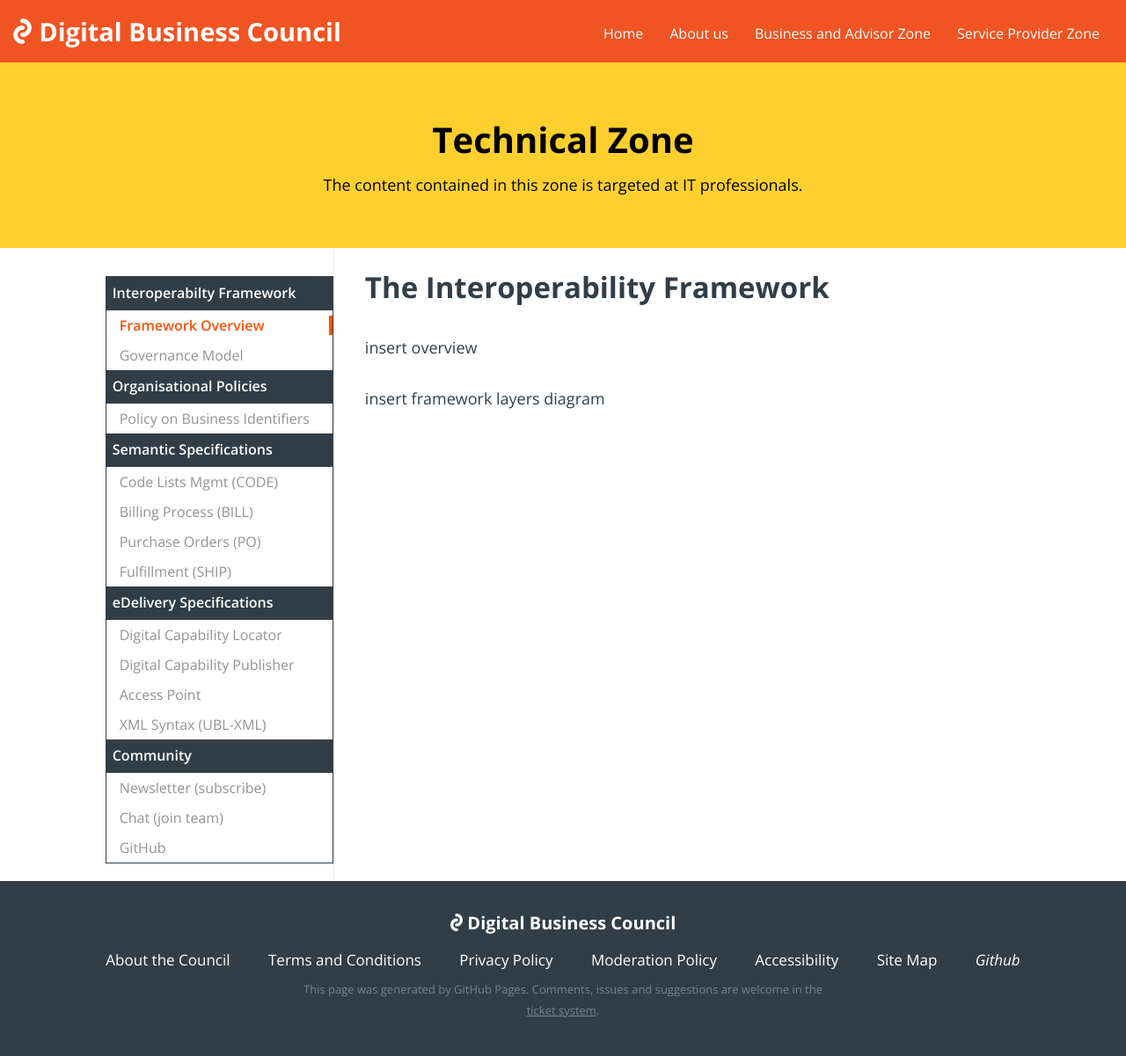
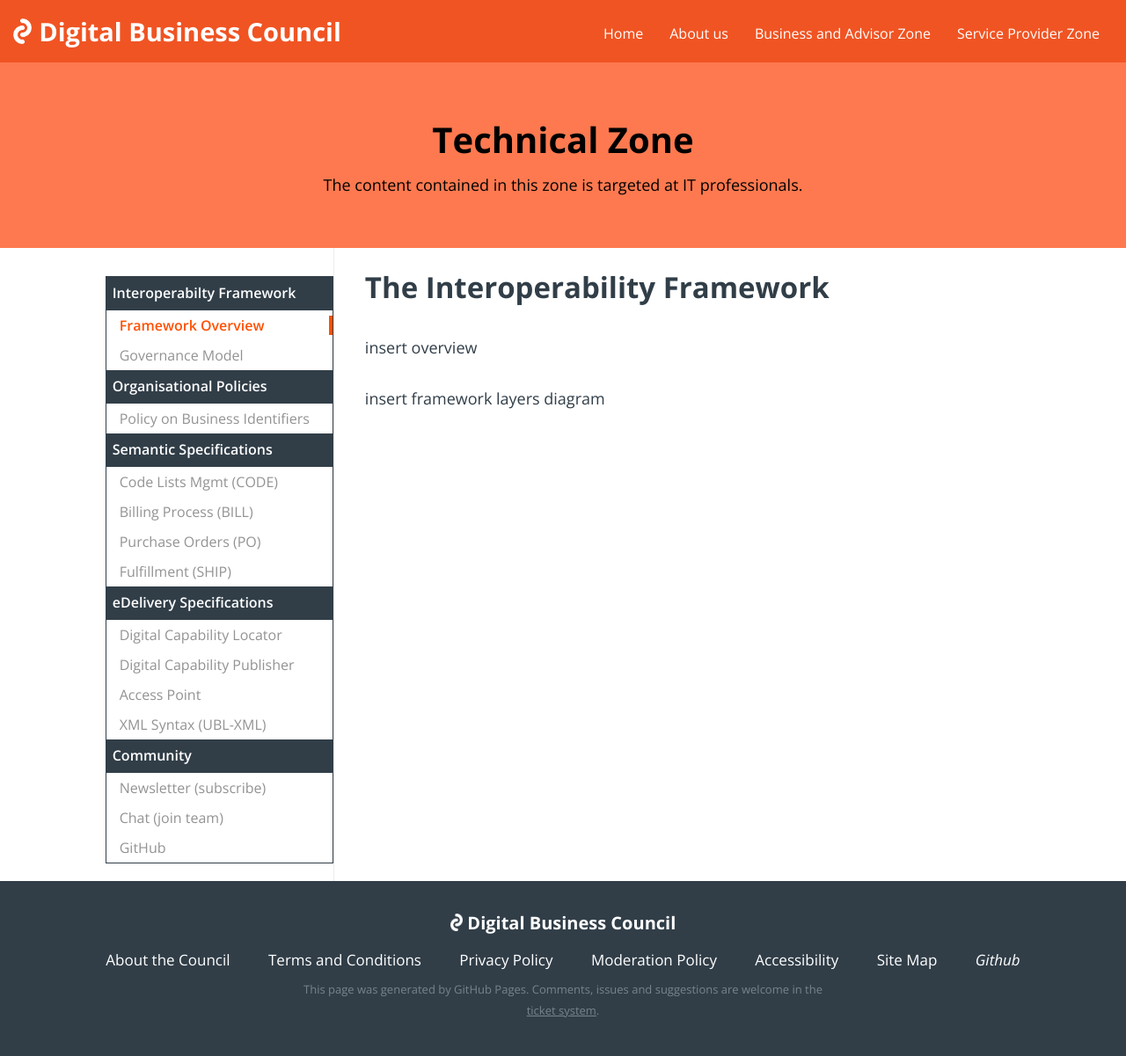
Before and after one commit to Digital-Business-Council/Digital-Business-Council.github.io, a Jekyll site: the page built from pages/interoperability-framework.md, in a window 1280 px wide. Shown: the whole page at 88% size. Built offline with Jekyll 4.4.1, drawn with Linux system fonts in a browser that asks for light colours.

Commit message:
Update _header.scss

```diff
--- a/_sass/_header.scss
+++ b/_sass/_header.scss
@@ -83,7 +83,7 @@
   }
 
     .header-content-tech{
-    background: $dbc-tertiary;
+    background: $dbc-primary-2;
     text-align: center;
     color: #000000;
     font-size: 18px;
```
